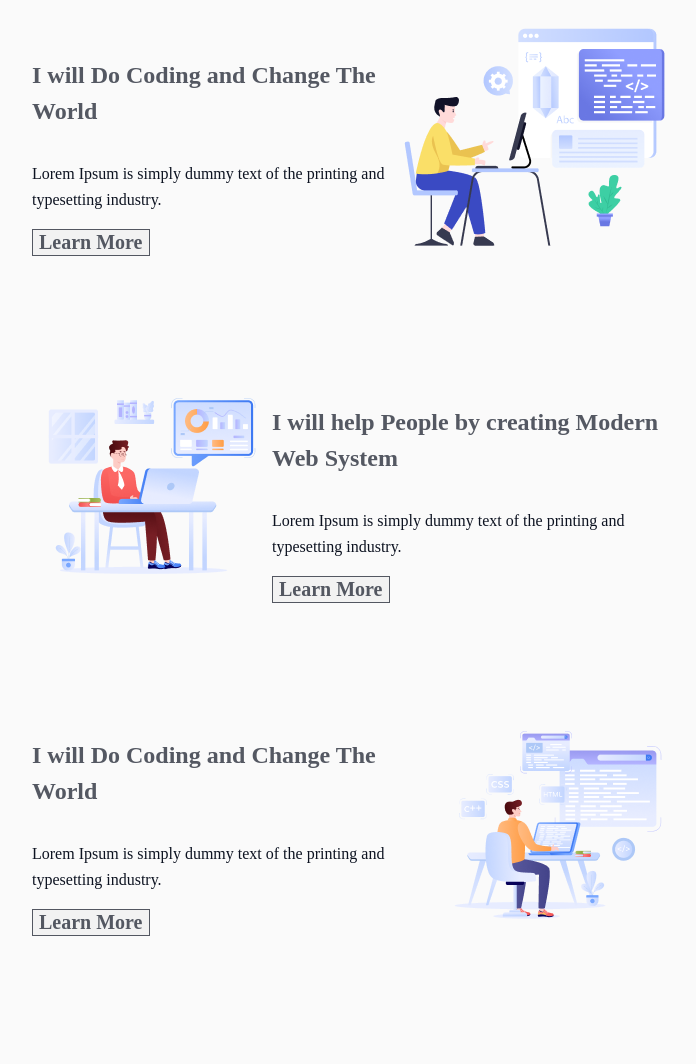
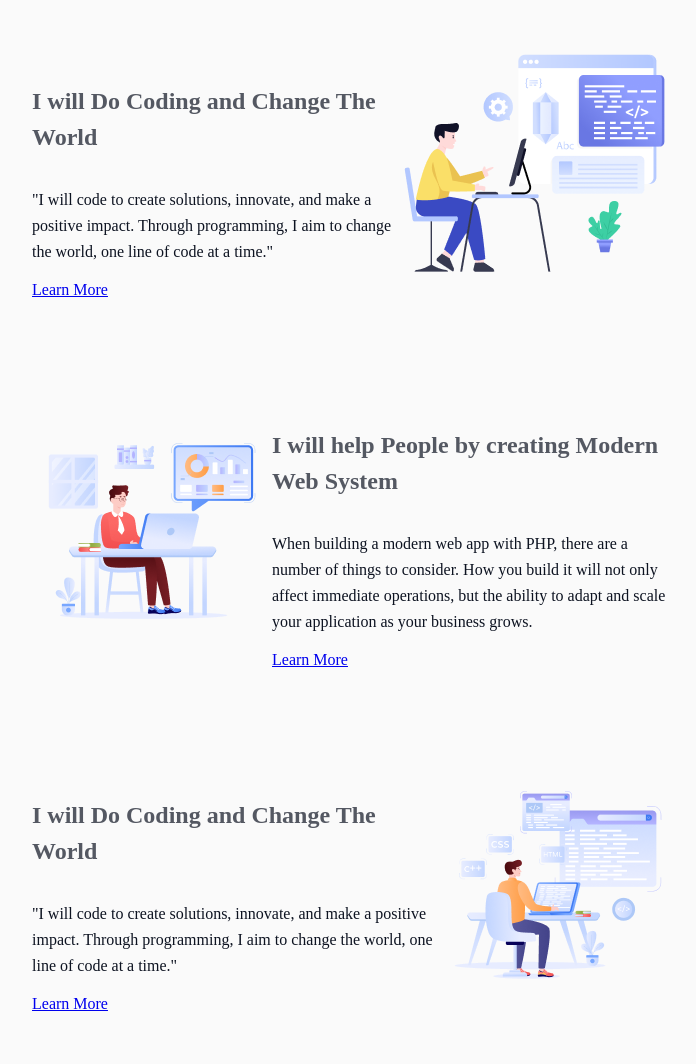
Before and after one commit to mdmuhibullahhabib/Assaignment-1, a plain HTML site: page index.html in a window 1280 px wide. Shown: the part 1077-2141 px from the top of the page, without its empty margins (285-981 px from the left). Drawn offline with Linux system fonts and the light colour scheme.

Commit message:
commit main file

```diff
--- a/index.html
+++ b/index.html
@@ -12,7 +12,8 @@
 
             <img class="image" src="assets/Group.png" alt="">
             <h2 class="head-content">"In the near future, I hope to become a Developer."</h2>
-            <p class="description">Lorem Ipsum is simply dummy text of the printing and typesetting industry. Lorem Ipsum has been the industry's standard dummy text.</p>
+            <p class="description">"In the near future, I hope to become a developer, creating innovative solutions and impactful applications. With dedication, continuous learning, and passion for coding, I aim to contribute to technology and make a positive difference in the world."</p>
+
             <button class="btn">Contact with me</button>
 
         </nav>
@@ -22,14 +23,14 @@
 
     <section class="secondary-bg">
         <h2 class="section-title">Why Web Development??</h2>
-        <p class="description">Lorem Ipsum is simply dummy text of the printing and typesetting industry. Lorem Ipsum has been the industry's standard dummy text.</p>
+        <p class="description">"Web development is a dynamic field offering creativity, problem-solving, and constant learning. It empowers you to build impactful websites and applications, shaping how people interact with technology. Join web development to innovate, design, and make a real difference online</p>
 
         <div class="about-items">
             <div class="about-item-same">
                 <div>
                 <h4 class="item-title">I will Do Coding and Change The World</h4>
-                <p class="item-description">Lorem Ipsum is simply dummy text of the printing and typesetting industry.</p>
-                <button class="item-button">Learn More</button>
+                <p class="item-description">"I will code to create solutions, innovate, and make a positive impact. Through programming, I aim to change the world, one line of code at a time."</p>
+                <a class="item-link" href="https://www.nextacademy.com/blog/12-ways-can-change-world-code/">Learn More</a>
                  </div>
                 <div class="about-item-image-same"><img src="assets/Layer_1.png" alt=""></div>
 
@@ -40,17 +41,17 @@
 
                 <div>
                 <h4 class="item-title">I will help People by creating Modern Web System</h4>
-                <p class="item-description">Lorem Ipsum is simply dummy text of the printing and typesetting industry.</p>
-                <button class="item-button">Learn More</button>
+                <p class="item-description">When building a modern web app with PHP, there are a number of things to consider. How you build it will not only affect immediate operations, but the ability to adapt and scale your application as your business grows. </p>
+                <a class="item-link" href="https://www.zend.com/blog/modern-web-application">Learn More</a>
                 </div>
 
 
             </div>
             <div class="about-item-same">
                 <div>
-                <h4 class="item-title">I will Do Coding and Change The World</h4>
-                <p class="item-description">Lorem Ipsum is simply dummy text of the printing and typesetting industry.</p>
-                <button class="item-button">Learn More</button>
+                    <h4 class="item-title">I will Do Coding and Change The World</h4>
+                    <p class="item-description">"I will code to create solutions, innovate, and make a positive impact. Through programming, I aim to change the world, one line of code at a time."</p>
+                    <a class="item-link" href="https://www.nextacademy.com/blog/12-ways-can-change-world-code/">Learn More</a>
               </div>
                <div class="about-item-image-same"><img src="assets/Group 4.png" alt=""></div>
 
@@ -61,7 +62,7 @@
 
     <section class="inspiratin">
         <h2 class="inspiratin-title">My Inspiration</h2>
-        <p class="description">Lorem Ipsum is simply dummy text of the printing and typesetting industry. Lorem Ipsum has been the industry's standard dummy text.</p>
+        <p class="description">"Every great developer starts as a beginner. Embrace challenges, keep learning, and turn your ideas into reality. Your perseverance and creativity will make a difference in the programming world!"</p>
          <div class="inspiration-video">
             <iframe class="iframe-video" width="560" height="315" src="https://www.youtube.com/embed/DGHn2uOAVCE?si=7nwYhpfN-6n5R2yM" title="YouTube video player" frameborder="0" allow="accelerometer; autoplay; clipboard-write; encrypted-media; gyroscope; picture-in-picture; web-share" referrerpolicy="strict-origin-when-cross-origin" allowfullscreen></iframe>
          </div>
@@ -70,27 +71,29 @@
 
     <section class="target">
         <h2 class="target-title">My Current Target</h2>
-        <p class="description ; target-description">Lorem Ipsum is simply dummy text of the printing and typesetting industry. Lorem Ipsum has been the industry's standard dummy text.</p>
+        <p class="description ; target-description">
+            "Struggling with HTML, CSS, or JavaScript? I can help you build and style your web pages, troubleshoot issues, and enhance functionality. Let’s get your website looking and working great!"</p>
 
         <div class="target-items">
 
         <div class="target-item-for-html">
             <img src="assets/html.png" alt="">
             <h2 class="target-title-for-html">HTML</h2>
-            <p class="target-description">Lorem Ipsum is simply dummy text of the printing and typesetting industry. Lorem Ipsum has been the industry's standard dummy text.</p>
-            <button class="target-button">Learn More</button>
+            <p class="target-description">HyperText Markup Language (HTML) is the standard markup language for documents designed to be displayed in a web browser.</p>
+                <a href="https://en.wikipedia.org/wiki/HTML">Learn more</a>
         </div>
         <div class="target-item-for-css">
             <img src="assets/css.png" alt="">
             <h2 class="target-title-for-css">CSS</h2>
-            <p class="target-description">Lorem Ipsum is simply dummy text of the printing and typesetting industry. Lorem Ipsum has been the industry's standard dummy text.</p>
-            <button class="target-button">Learn More</button>
+            <p class="target-description">This article is about the markup styling language. For other uses, see CSS (disambiguation).
+                "Pseudo-element" redirects here</p>
+            <a href="https://en.wikipedia.org/wiki/CSS">Learn more</a>
         </div>
         <div class="target-item-for-js">
             <img src="assets/js.png" alt="">
             <h2 class="target-title-for-js">JavaScript</h2>
-            <p class="target-description">Lorem Ipsum is simply dummy text of the printing and typesetting industry. Lorem Ipsum has been the industry's standard dummy text.</p>
-            <button class="target-button">Learn More</button>
+            <p class="target-description">JavaScript (/ˈdʒɑːvəskrɪpt/), often abbreviated as JS, is a programming language and core technology of the Web,</p>
+            <a href="https://en.wikipedia.org/wiki/JavaScript">Learn more</a>
         </div>
         </div>
 
@@ -99,7 +102,7 @@
     <section class="support">
         <div class="support-div">
         <h2 class="support-title">I need Support</h2>
-        <p class="support-description">Lorem ipsum dolor sit amet consectetur adipisicing elit. Distinctio, earum!</p>
+        <p class="support-description">Sure! "Need help with your code? Let me assist you with programming issues, debugging, and optimizing your projects. Just ask away!"</p>
         <div class="search">
         <input class="search-bar" type="text" placeholder="Suggest me any feedback for me">
         <button class="support-btn">Submit</button>
```
